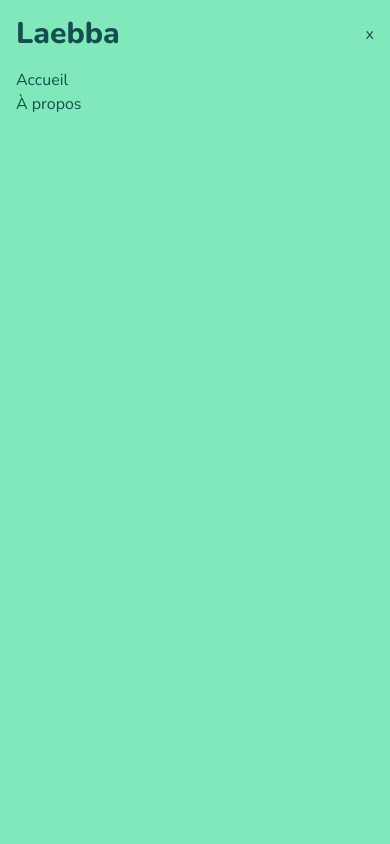
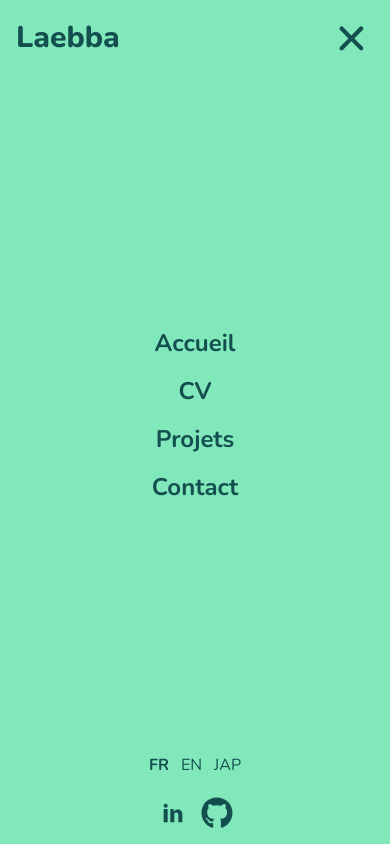
Before and after one commit to MendosDV/laebba, a Next.js app: page / in a window 390 px wide. Both pictures are taken after a click on the button 360 px from the left and 34 px from the top of the page. Shown: the top 844 px of the page. Built offline with nearby package versions, Linux system fonts and the light colour scheme.

Commit message:
Mostly done NavbarMobile

```diff
--- /dev/null
+++ b/src/components/Navbar/Langage.tsx
@@ -0,0 +1,24 @@
+import { useState } from 'react';
+
+export default function Langage() {
+  const langs = ['FR', 'EN', 'JAP'];
+  const [langage, setLangage] = useState('FR');
+
+  const activeLangage = (lang: string) => {
+    setLangage(lang);
+  };
+
+  return (
+    <ul className="flex justify-center items-center gap-3 mb-5">
+      {langs.map((lang) => (
+        <li
+          key={lang}
+          className={langage === lang ? 'font-bold' : ''}
+          onClick={() => activeLangage(lang)}
+        >
+          {lang}
+        </li>
+      ))}
+    </ul>
+  );
+}
--- a/src/components/Navbar/NavMobile/index.tsx
+++ b/src/components/Navbar/NavMobile/index.tsx
@@ -1,8 +1,11 @@
 'use client';
 
 import Logo from '@/components/Navbar/Logo';
+import Langage from '@/components/Navbar/Langage';
 import { useState, useEffect } from 'react';
-
+import { IoClose } from "react-icons/io5";
+import { TiSocialLinkedin } from "react-icons/ti";
+import { FaGithub } from "react-icons/fa";
 
 export default function NavMobile() {
   const [scrollPosition, setScrollPosition] = useState(0);
@@ -29,7 +32,7 @@ export default function NavMobile() {
     <div>
       <div className={`sticky top-0 border-transparent border-b mb-4 p-4 bg-primary flex justify-between items-center flex-row-reverse ${scrollPosition > 0 ? 'shadow-lg' : ''}`}>
         <button onClick={toggleMenu}>
-          <Logo/>
+          <Logo />
         </button>
         <h2 className="font-extrabold text-3xl">
           Laebba
@@ -37,19 +40,26 @@ export default function NavMobile() {
       </div>
 
       { isMenuOpen && (
-        <div className="fixed top-0 left-0 w-full h-full bg-primary z-50 p-4">
+        <div className="fixed top-0 left-0 w-full h-full bg-primary z-50 p-4 overflow-hidden">
           <div className='sticky top-0 mb-4 flex justify-between items-center flex-row-reverse'>
-            <button onClick={toggleMenu}>
-              x
+            <button onClick={toggleMenu} className='font-extrabold'>
+              <IoClose style={{fontSize: '2.8rem'}}/>
             </button>
             <h2 className="font-extrabold text-3xl">
               Laebba
             </h2>
           </div>
-          <ul>
-            <li><a href="#">Accueil</a></li>
-            <li><a href="#">À propos</a></li>
+          <ul className="h-5/6 flex flex-col gap-4 justify-center items-center">
+            <li className="text-2xl font-bold"><a href="#">Accueil</a></li>
+            <li className='text-2xl font-bold'><a href="#">CV</a></li>
+            <li className='text-2xl font-bold'><a href="#">Projets</a></li>
+            <li className='text-2xl font-bold'><a href="#">Contact</a></li>
           </ul>
+          <Langage />
+          <div className='flex justify-center items-center gap-3'>
+            <TiSocialLinkedin style={{fontSize: '2rem'}}/>
+            <FaGithub style={{fontSize: '2rem'}}/>
+          </div>
         </div>
       )}
     </div>
```
